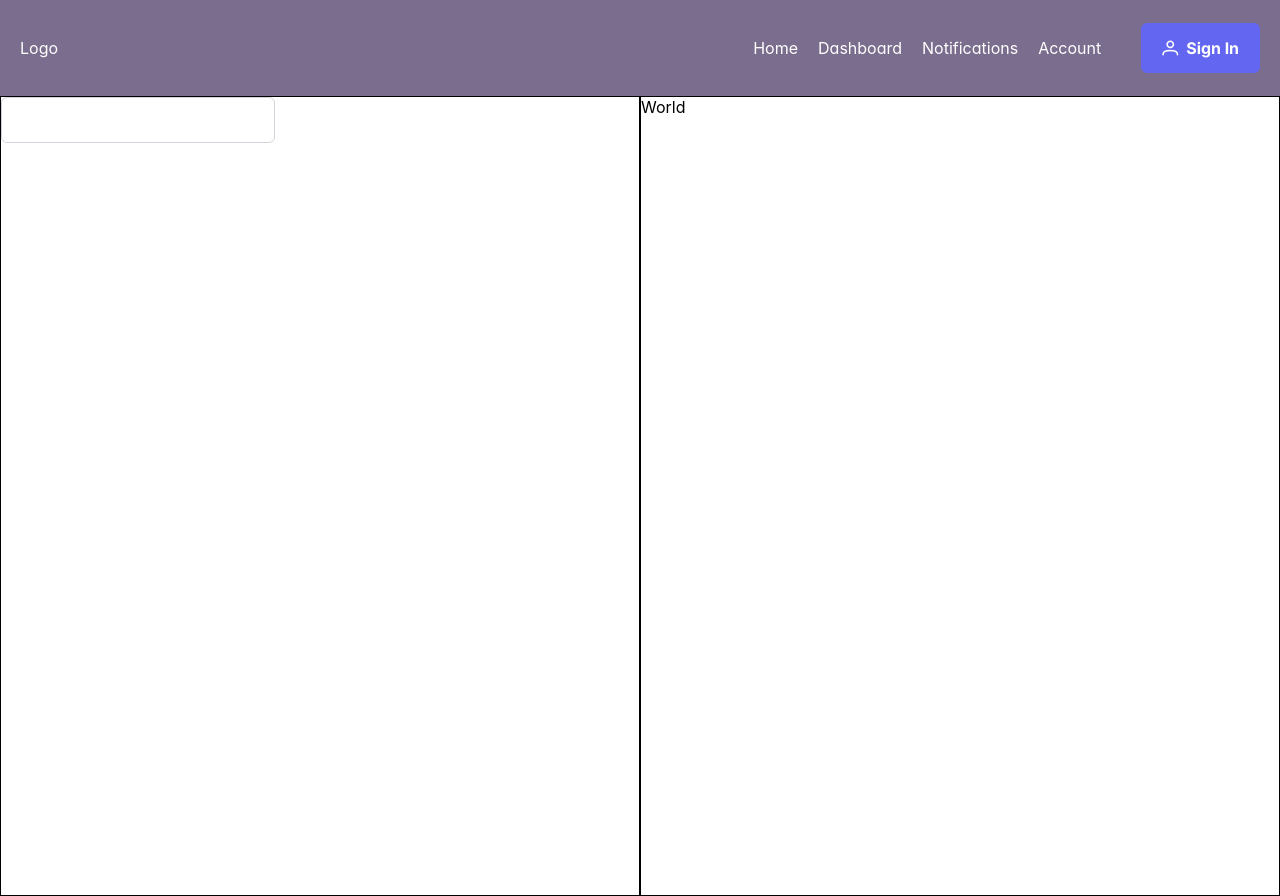
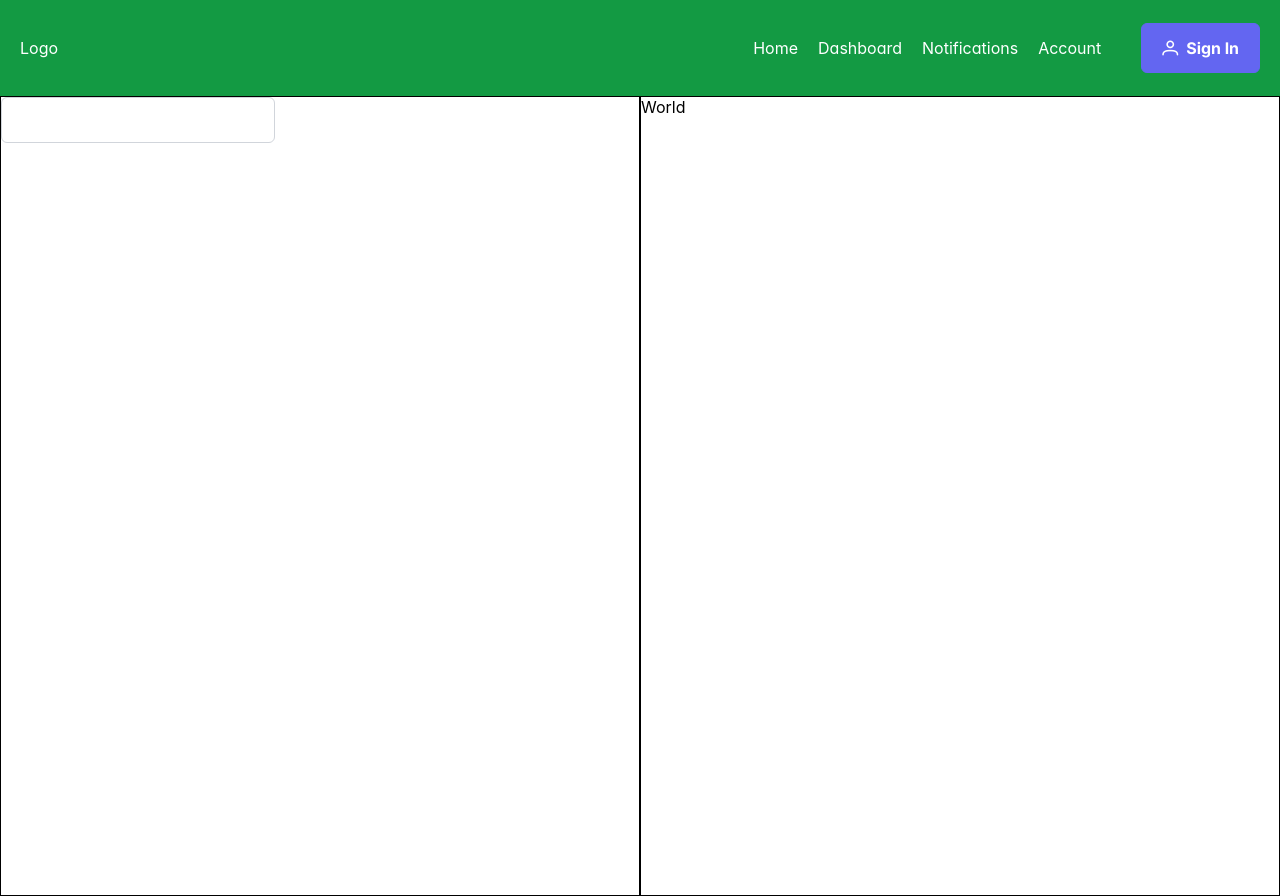
Before and after one commit to AD-W99/CityConnectHub, a React (Create React App) app: page / in a window 1280 px wide. Built offline with nearby package versions, Linux system fonts and the light colour scheme.

Commit message:
Changed background color of navbar

```diff
--- a/src/styles/Navbar.module.css
+++ b/src/styles/Navbar.module.css
@@ -3,7 +3,7 @@
     justify-content: space-between;
     padding: 0 20px;
     height: 12vh;
-    background-color: #7B6D8D;
+    background-color: #139A43;
     color: white;
 }
 
```
